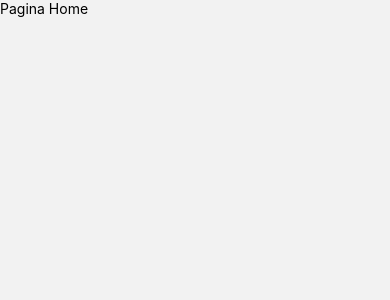
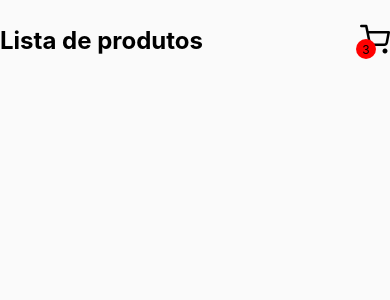
Before and after one commit to Savio-Anjos/Shopping-Cart, a React Native app: screen /Home in a window 390 px wide. Shown: the top 300 px of the page. Built offline with nearby package versions, Linux system fonts and the light colour scheme.

Commit message:
:sparkles: feat: Criando header

```diff
--- a/src/pages/Home/index.js
+++ b/src/pages/Home/index.js
@@ -1,15 +1,90 @@
-import { View, Text, StyleSheet } from "react-native";
+import { useState } from "react";
+import {
+  View,
+  Text,
+  StyleSheet,
+  SafeAreaView,
+  FlatList,
+  TouchableOpacity,
+} from "react-native";
+
+import { Feather } from "@expo/vector-icons";
 
 export default function Home() {
+  const [products, setProtucts] = useState([
+    {
+      id: "1",
+      name: "Coca cola",
+      price: 19.9,
+    },
+    {
+      id: "2",
+      name: "Chocolate",
+      price: 6.5,
+    },
+    {
+      id: "4",
+      name: "Queijo 500g",
+      price: 15,
+    },
+    {
+      id: "5",
+      name: "Batata frita",
+      price: 23.9,
+    },
+    {
+      id: "6",
+      name: "Guarana lata",
+      price: 6.0,
+    },
+  ]);
   return (
-    <View style={styles.container}>
-      <Text>Pagina Home</Text>
-    </View>
+    <SafeAreaView style={styles.container}>
+      <View style={styles.cartContent}>
+        <Text style={styles.title}>Lista de produtos</Text>
+
+        <TouchableOpacity style={styles.cartButton}>
+          <View style={styles.dot}>
+            <Text style={styles.dotText}>3</Text>
+          </View>
+          <Feather name="shopping-cart" size={30} color="#000" />
+        </TouchableOpacity>
+      </View>
+    </SafeAreaView>
   );
 }
 
 const styles = StyleSheet.create({
   container: {
     flex: 1,
+    backgroundColor: "#FAFAFA",
+    paddingEnd: 14,
+    paddingStart: 14,
+  },
+  cartContent: {
+    flexDirection: "row",
+    justifyContent: "space-between",
+    alignItems: "center",
+    marginTop: 24,
+    marginBottom: 24,
+  },
+  title: {
+    fontSize: 24,
+    fontWeight: "bold",
+  },
+  dot: {
+    alignItems: "center",
+    justifyContent: "center",
+    backgroundColor: "red",
+    width: 20,
+    height: 20,
+    borderRadius: 12,
+    position: "absolute",
+    zIndex: 99,
+    bottom: -2,
+    left: -4,
+  },
+  dotText: {
+    fontSize: 12,
   },
 });
```
